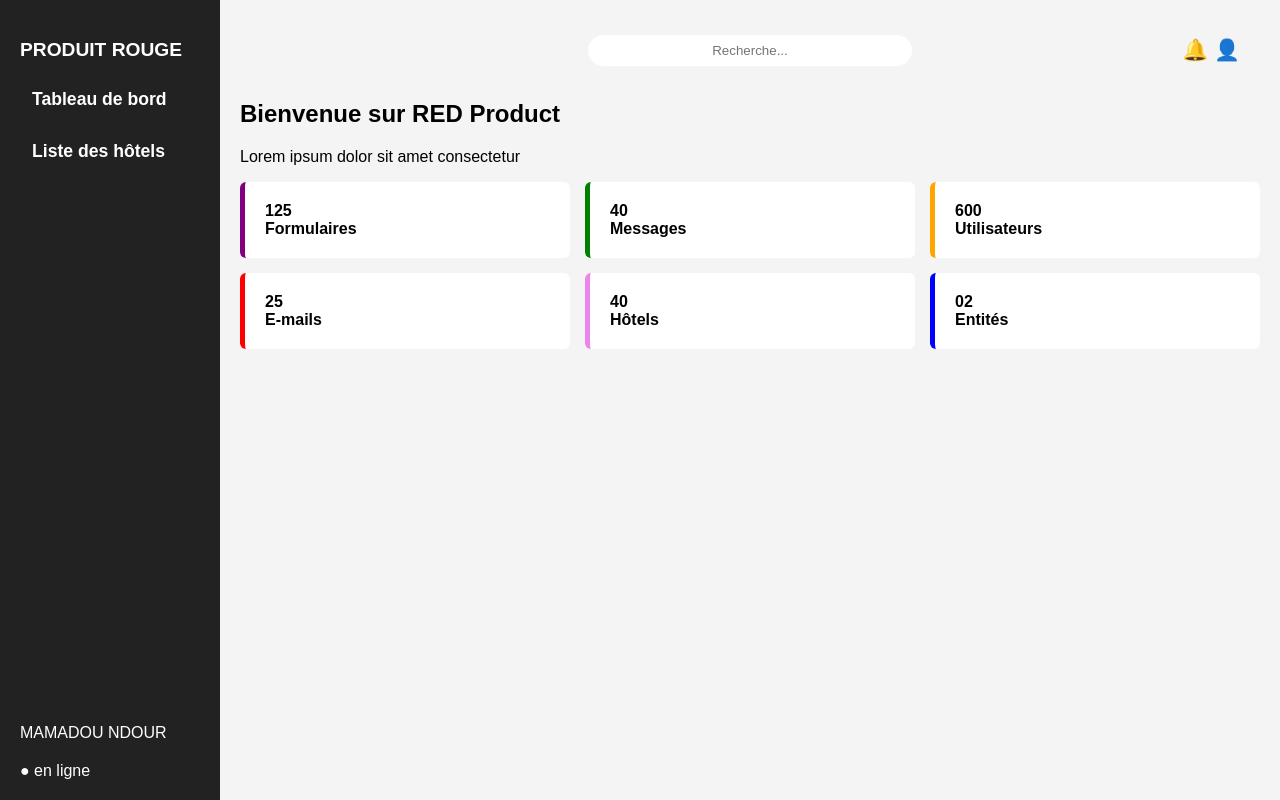
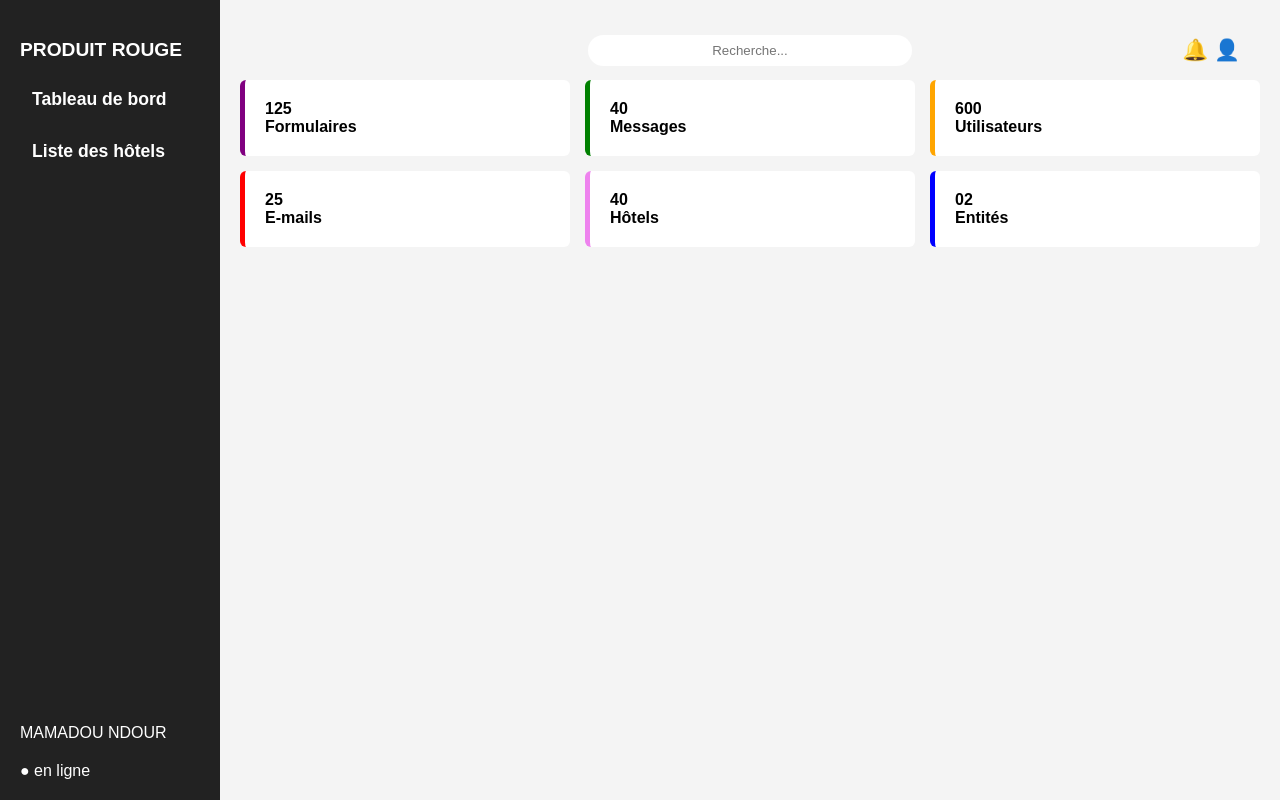
Before and after one commit to ndourmamadou2005-collab/Red-product4, a React (Vite) app: page /dashboard in a window 1280 px wide. Built offline with nearby package versions, Linux system fonts and the light colour scheme; sample sign-in values are in the browser's storage.

Commit message:
Mise à jour du projet

```diff
--- a/src/Dashboard.jsx
+++ b/src/Dashboard.jsx
@@ -8,8 +8,6 @@ function Dashboard() {
       <div className="main">
         <Topbar />
 
-        <h2>Bienvenue sur RED Product</h2>
-        <p>Lorem ipsum dolor sit amet consectetur</p>
 
         <div className="cards">
           <div className="card purple">125<br />Formulaires</div>
```
